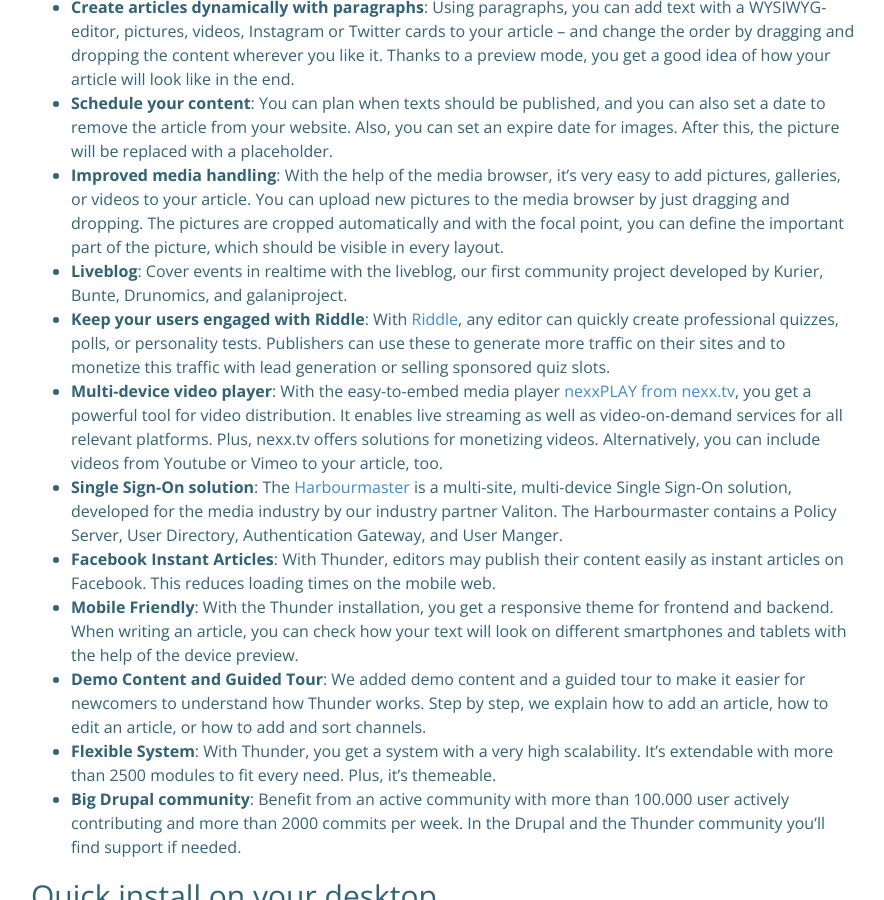
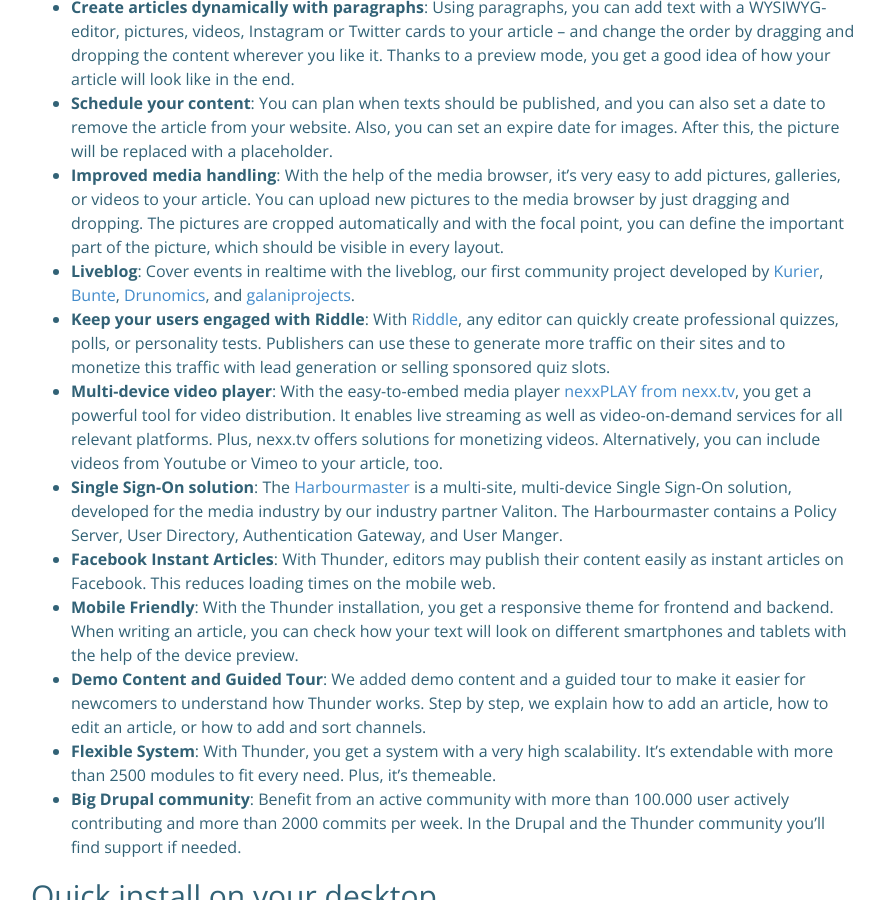
Before and after one commit to BurdaMagazinOrg/thunder-documentation, a Jekyll site: the page built from index.md, in a window 1280 px wide and 900 px high, scrolled down 785 px. Shown: the whole window, without its empty margins (54-938 px from the left). Built offline with Jekyll 4.4.1, drawn with Linux system fonts in a browser that asks for light colours; nearby versions of some CDN libraries; our own code applies the rules of GitHub Pages for plain Markdown files; comment, search, counter and statistics services are not loaded; the repository's description, which GitHub fills in, is left out.

Commit message:
Update index.md

```diff
--- a/index.md
+++ b/index.md
@@ -19,7 +19,7 @@ As members of the Thunder Coalition, publishers, industry partners, and develope
 * **Create articles dynamically with paragraphs**: Using paragraphs, you can add text with a WYSIWYG-editor, pictures, videos, Instagram or Twitter cards to your article – and change the order by dragging and dropping the content wherever you like it. Thanks to a preview mode, you get a good idea of how your article will look like in the end.
 * **Schedule your content**: You can plan when texts should be published, and you can also set a date to remove the article from your website. Also, you can set an expire date for images. After this, the picture will be replaced with a placeholder.
 * **Improved media handling**: With the help of the media browser, it’s very easy to add pictures, galleries, or videos to your article. You can upload new pictures to the media browser by just dragging and dropping. The pictures are cropped automatically and with the focal point, you can define the important part of the picture, which should be visible in every layout.
-* **Liveblog**: Cover events in realtime with the liveblog, our first community project developed by Kurier, Bunte, Drunomics, and galaniproject.
+* **Liveblog**: Cover events in realtime with the liveblog, our first community project developed by [Kurier](https://kurier.at/), [Bunte](http://www.bunte.de/), [Drunomics](https://drunomics.com/), and [galaniprojects](http://galaniprojects.de/).
 * **Keep your users engaged with Riddle**: With [Riddle](https://www.riddle.com/), any editor can quickly create professional quizzes, polls, or personality tests. Publishers can use these to generate more traffic on their sites and to monetize this traffic with lead generation or selling sponsored quiz slots.
 * **Multi-device video player**: With the easy-to-embed media player [nexxPLAY from nexx.tv](http://www.nexx.tv/thunder), you get a powerful tool for video distribution. It enables live streaming as well as video-on-demand services for all relevant platforms. Plus, nexx.tv offers solutions for monetizing videos. Alternatively, you can include videos from Youtube or Vimeo to your article, too.
 * **Single Sign-On solution**: The [Harbourmaster](http://harbourmaster-sso.com/) is a multi-site, multi-device Single Sign-On solution, developed for the media industry by our industry partner Valiton. The Harbourmaster contains a Policy Server, User Directory, Authentication Gateway, and User Manger.
```
